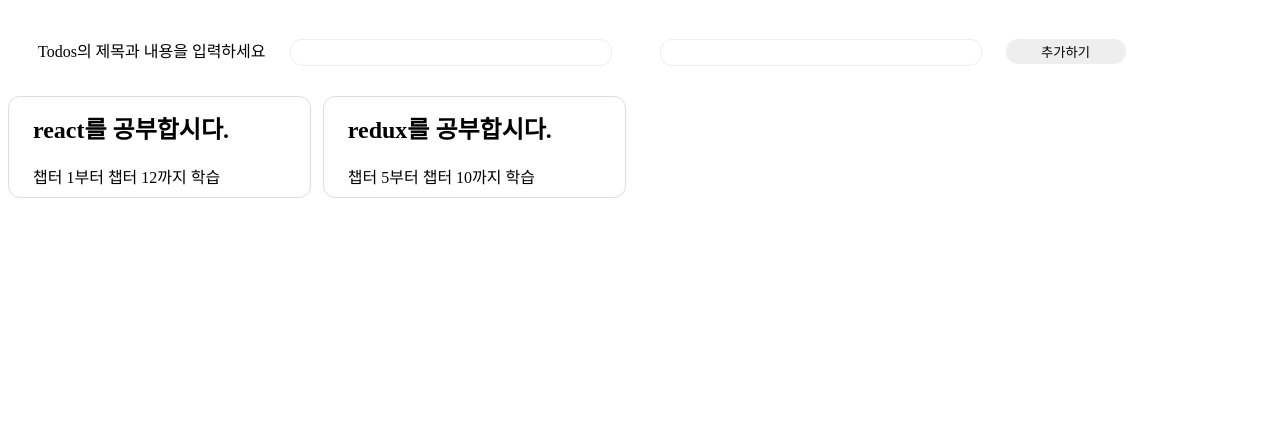
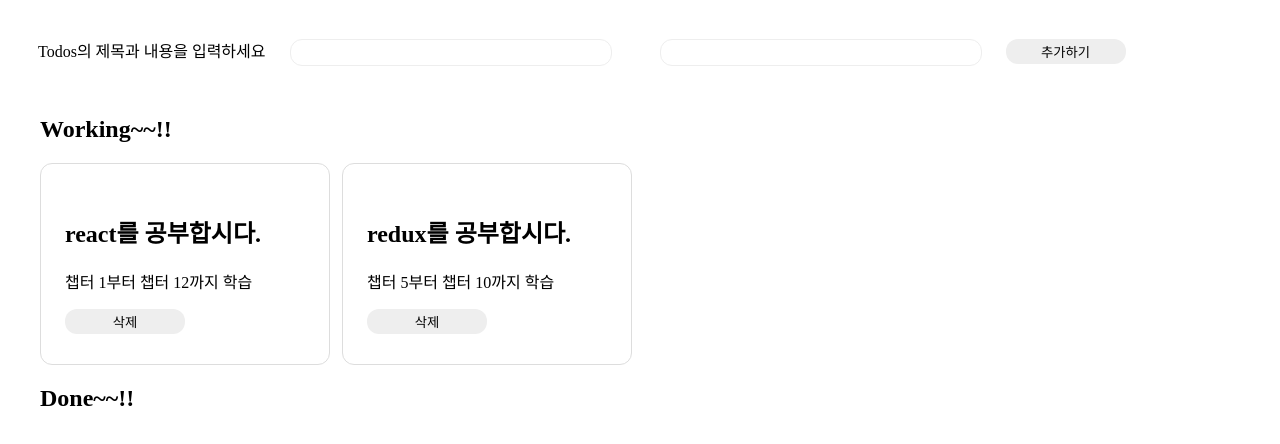
Before and after one commit to damin0320/HangHea_4W, a React (Create React App) app: page / in a window 1280 px wide. Shown: the top 444 px of the page. Built offline with nearby package versions, Linux system fonts and the light colour scheme.

Commit message:
ADD : 삭제 기능 추가

```diff
--- a/src/components/TodoListContainer.jsx
+++ b/src/components/TodoListContainer.jsx
@@ -1,24 +1,61 @@
 import React from 'react'
-import { useSelector } from 'react-redux'
+import { map } from 'cheerio/lib/api/traversing'
+import { useDispatch,useSelector } from 'react-redux'
 import styled from 'styled-components';
+import {deleteTodo} from "../redux/modules/todos"
+
 
 const TodoListContainer = () => {
   const {todos} = useSelector((state) => state.todos);
-  return (
-    <StTodos>
+  const dispatch = useDispatch();
+  const onDeleteHandler = (id) => {
+    dispatch(deleteTodo(id))
+  }
+    return (
+    <StTodoContainer>
+      <StWorking>
+      <h2>
+        Working~~!!
+      </h2>
+          <StTodos>
       {todos.map((todo) => (
         <StTodo key={todo.id}>
           <StTodoInner>
           <h1>{todo.title}</h1>
           <p>{todo.body}</p>
+          <StButton type="button" onClick={()=>{onDeleteHandler(todo.id)}}>삭제</StButton>
+          {/* 핸들러에서 매개변수로 보내고 콜백함수로 보내준다. */}
           </StTodoInner>
+          {/* div로 나눈다. */}
         </StTodo>
       ))}
     </StTodos>
+      </StWorking>
+      <StDone>
+      <h2>
+        Done~~!!
+      </h2>
+
+      </StDone>
+
+    </StTodoContainer>
+
   )
 }
 
 export default TodoListContainer
+
+const StTodoContainer = styled.div`
+  max-width: 1200px;
+  min-width: 800px;
+  margin: 0 auto;
+`;
+
+const StWorking = styled.div`
+  `;
+
+const StDone = styled.div`
+  `;
 
 const StTodos = styled.div`
   display: flex;
@@ -28,7 +65,7 @@
 const StTodo = styled.div`
   border: 1px solid #ddd;
   width: 20%;
-  height: 100px;
+  height: 200px;
   display: flex;
   align-items: center;
   padding: 0 24px;
@@ -38,3 +75,12 @@
 const StTodoInner = styled.div`
   align-items: center;
 `;
+
+const StButton = styled.button`
+  border: none;
+  background-color: #eee;
+  height: 25px;
+  cursor: pointer;
+  width: 120px;
+  border-radius: 12px;
+`;
--- a/src/redux/modules/todos.js
+++ b/src/redux/modules/todos.js
@@ -4,6 +4,7 @@
 
 // Action Value
 const ADD_TODOLIST = "ADD_TODOLIST"
+const DELETE_TODOLIST = "DELETE_TODOLIST"
 // Action Creator
 export const addTodo = (payload) => {
   return {
@@ -11,6 +12,14 @@
     payload,
     }
   };
+
+export const deleteTodo = (payload) => {
+  return {
+    type : DELETE_TODOLIST,
+    id : payload
+    // id자체가 객체가 아니라 id 값을 매개변수로 보낸다.
+  }
+}
 // Initial State
 const initialState = {
   todos : [
@@ -29,12 +38,18 @@
 
 // Reducer 기본형태
 const todos = (state = initialState, action) => {
+
   switch (action.type) {
     case ADD_TODOLIST:
       return {
         ...state,
         todos : [...state.todos, action.payload]
       }
+      case DELETE_TODOLIST:
+        return Object.assign({}, {
+          todos: state.todos.filter(todo => todo.id !== action.id),
+          todo: state.todos,
+        });
     default:
       return state;
   }
```
Also changed, not shown: src/components/TodoList.jsx (added).
